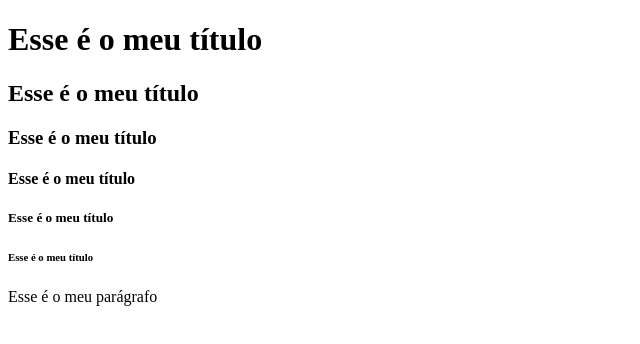
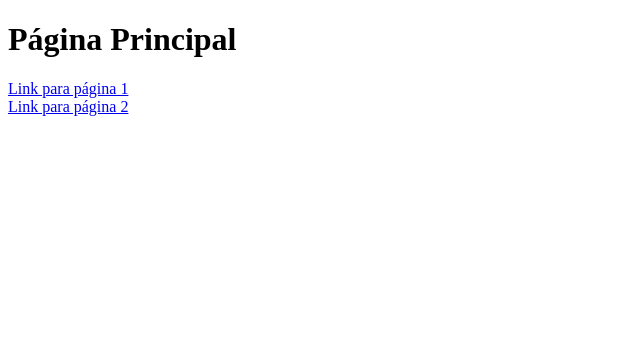
Before and after one commit to LukeMed/ProgBR-lousa, a plain HTML site: page Lousa/index.html in a window 1280 px wide. Shown: the whole page, without its empty margins (0-640 px from the left). Drawn offline with Linux system fonts and the light colour scheme.

Commit message:
29/06/2026

```diff
--- a/Lousa/index.html
+++ b/Lousa/index.html
@@ -7,13 +7,10 @@
   </head>
 
   <body>
-    <h1>Esse é o meu título</h1>
-    <h2>Esse é o meu título</h2>
-    <h3>Esse é o meu título</h3>
-    <h4>Esse é o meu título</h4>
-    <h5>Esse é o meu título</h5>
-    <h6>Esse é o meu título</h6>
-
-    <p>Esse é o meu parágrafo</p>
+    <h1>Página Principal</h1>
+    <a href="pagina1.html">Link para página 1</a>
+    <br />
+    <a href="pagina2.html">Link para página 2</a>
+    <br />
   </body>
 </html>
```
